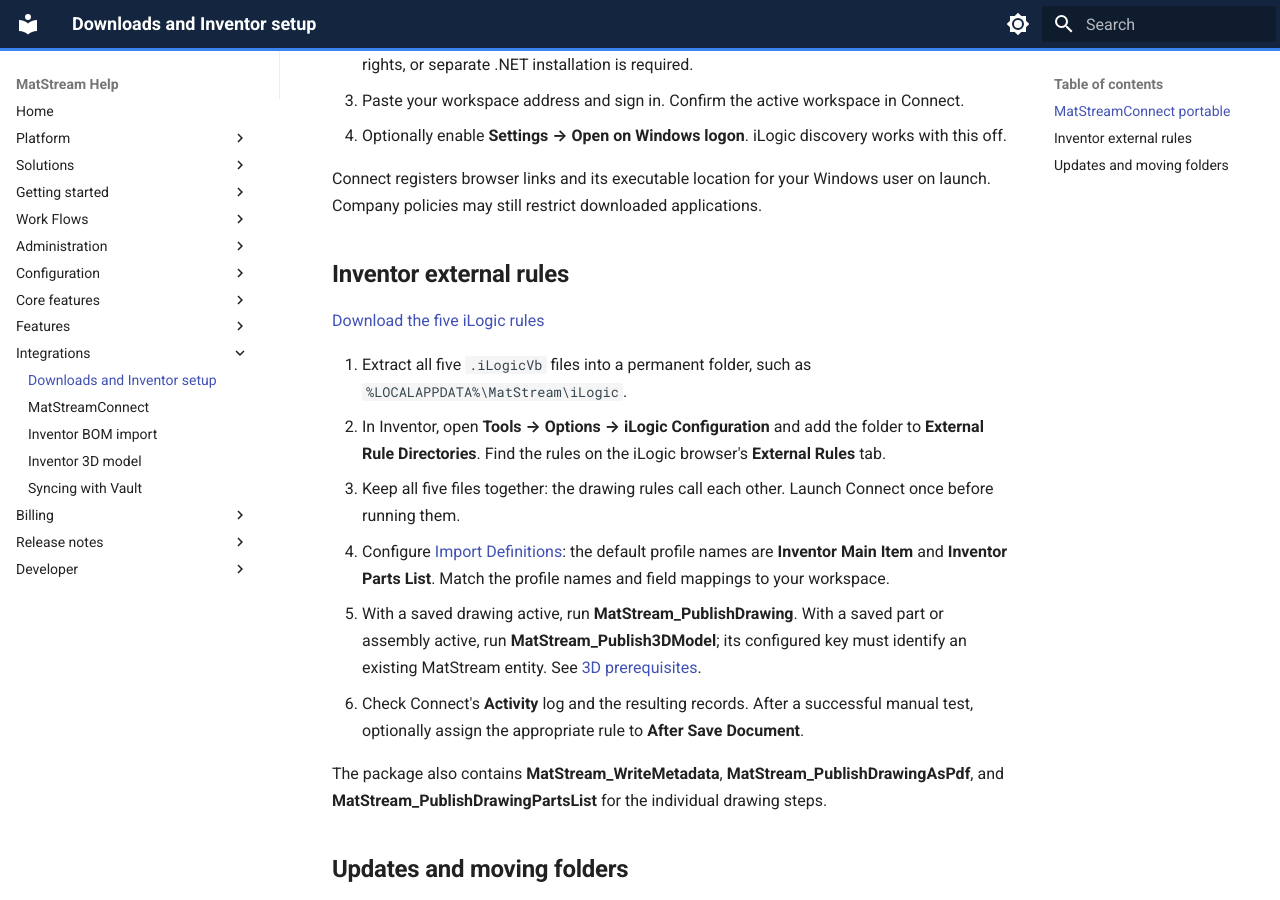
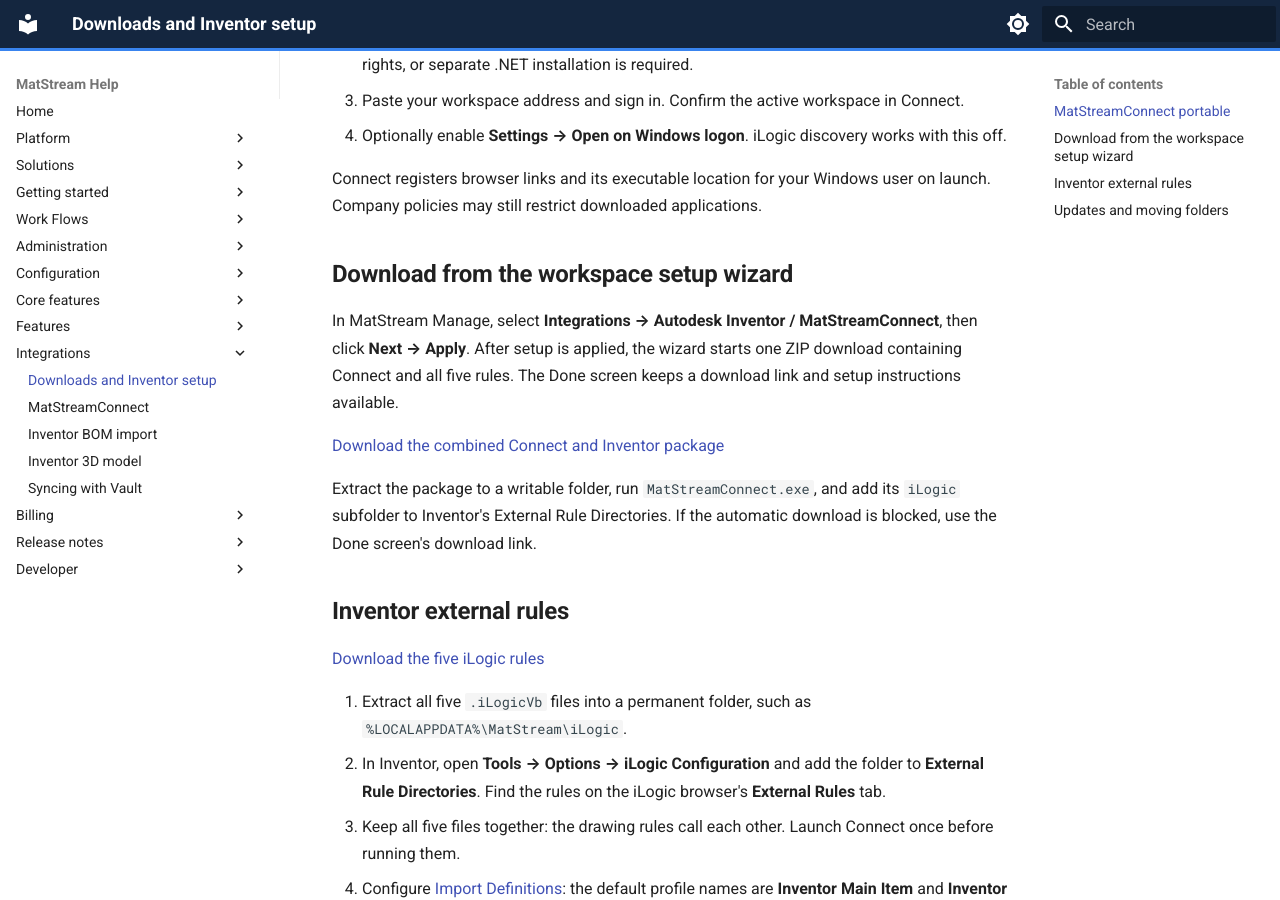
Before and after one commit to PatrickVanDerMeer/matstream-docs, an MkDocs documentation site: the page built from docs/integrations/inventor-downloads.md, in a window 1280 px wide and 900 px high, scrolled down 359 px. Built offline with MkDocs 1.6.1 and Material for MkDocs 9.7.7, drawn with Linux system fonts in a browser that asks for light colours.

Commit message:
Inventor Integration Downloads added

```diff
--- a/docs/integrations/inventor-downloads.md
+++ b/docs/integrations/inventor-downloads.md
@@ -12,6 +12,14 @@ Portable release **1.4.0** for Windows x64. [Release notes and both downloads](h
 4. Optionally enable **Settings → Open on Windows logon**. iLogic discovery works with this off.
 
 Connect registers browser links and its executable location for your Windows user on launch. Company policies may still restrict downloaded applications.
+
+## Download from the workspace setup wizard
+
+In MatStream Manage, select **Integrations → Autodesk Inventor / MatStreamConnect**, then click **Next → Apply**. After setup is applied, the wizard starts one ZIP download containing Connect and all five rules. The Done screen keeps a download link and setup instructions available.
+
+[Download the combined Connect and Inventor package](https://github.com/PatrickVanDerMeer/matstream-docs/releases/download/connect-v1.4.0/MatStream-Inventor-Integration.zip)
+
+Extract the package to a writable folder, run `MatStreamConnect.exe`, and add its `iLogic` subfolder to Inventor's External Rule Directories. If the automatic download is blocked, use the Done screen's download link.
 
 ## Inventor external rules
 
```
